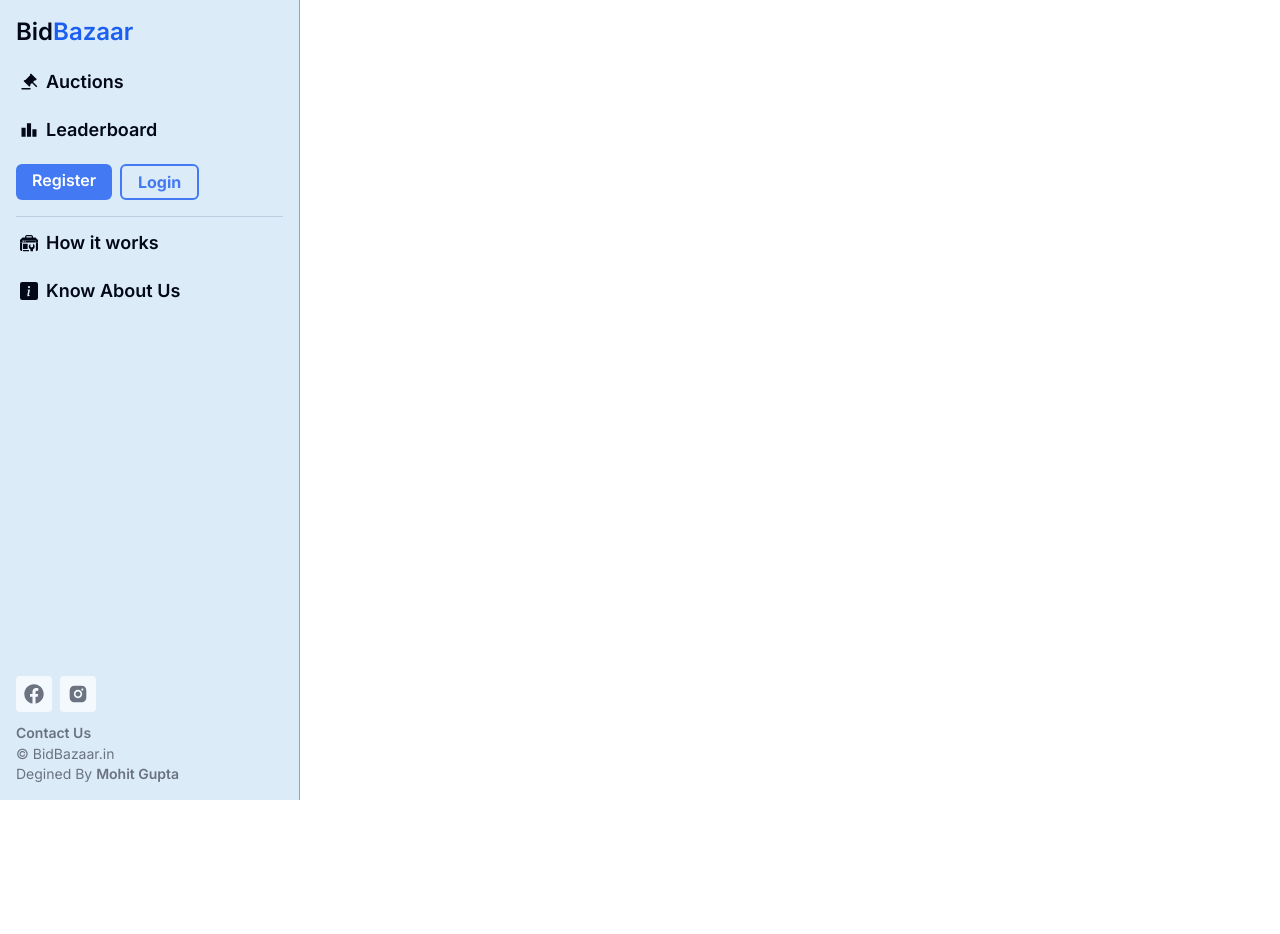
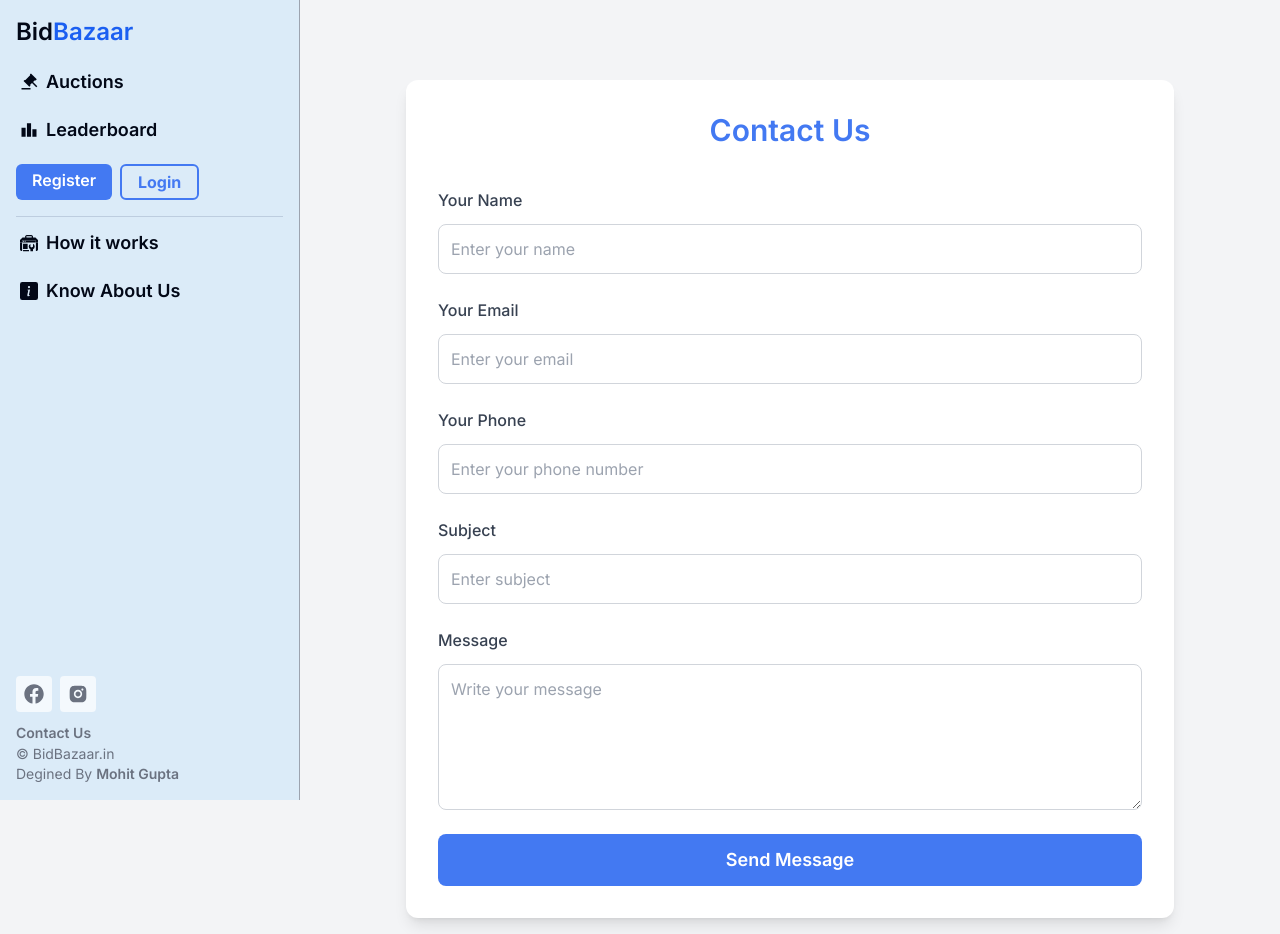
Before and after one commit to MohitCode17/Auction-Platform-Mern, a React (Vite) app in the folder frontend/: page /contact in a window 1280 px wide. Before the commit the page ends 800 px from the top, so only its background shows below. Built offline with nearby package versions, Linux system fonts and the light colour scheme; no server answers.

Commit message:
add contact form ui

```diff
--- a/frontend/src/App.jsx
+++ b/frontend/src/App.jsx
@@ -20,6 +20,7 @@
 
 import { ToastContainer } from "react-toastify";
 import "react-toastify/dist/ReactToastify.css";
+import Contact from "./pages/Contact";
 
 const App = () => {
   // FETCH USER PROFILE
@@ -43,6 +44,7 @@
         <Route path="/submit-commission" element={<SubmitCommission />} />
         <Route path="/how-it-works" element={<HowItWork />} />
         <Route path="/about-us" element={<About />} />
+        <Route path="/contact" element={<Contact />} />
         <Route path="/leaderboard" element={<LeaderboardPage />} />
         <Route path="/auctions" element={<Auctions />} />
         <Route path="/create-auction" element={<CreateAuction />} />
--- /dev/null
+++ b/frontend/src/pages/Contact.jsx
@@ -0,0 +1,113 @@
+import React, { useState } from "react";
+import { useNavigate } from "react-router-dom";
+import { toast } from "react-toastify";
+
+const Contact = () => {
+  const [name, setName] = useState("");
+  const [email, setEmail] = useState("");
+  const [phone, setPhone] = useState("");
+  const [subject, setSubject] = useState("");
+  const [message, setMessage] = useState("");
+  const [loading, setLoading] = useState(false);
+
+  const navigate = useNavigate();
+
+  const handleContactForm = (e) => {
+    e.preventDefault();
+    // Add form handling logic here
+  };
+
+  return (
+    <>
+      <section className="w-full h-fit px-5 pt-20 lg:pl-[320px] flex flex-col min-h-screen py-4 justify-start bg-gray-100">
+        <div className="bg-white mx-auto w-full max-w-3xl px-8 flex flex-col gap-6 items-center py-8 justify-center rounded-xl shadow-lg">
+          <h3 className="text-[#4379F2] text-3xl font-semibold mb-4 text-center">
+            Contact Us
+          </h3>
+          <form
+            className="flex flex-col gap-6 w-full"
+            onSubmit={handleContactForm}
+          >
+            <div className="flex flex-col gap-3">
+              <label className="text-[16px] font-medium text-gray-700">
+                Your Name
+              </label>
+              <input
+                type="text"
+                value={name}
+                onChange={(e) => setName(e.target.value)}
+                className="w-full p-3 border border-gray-300 rounded-lg focus:outline-none focus:ring-2 focus:ring-[#4379F2] transition-all duration-200"
+                placeholder="Enter your name"
+                required
+              />
+            </div>
+            <div className="flex flex-col gap-3">
+              <label className="text-[16px] font-medium text-gray-700">
+                Your Email
+              </label>
+              <input
+                type="email"
+                value={email}
+                onChange={(e) => setEmail(e.target.value)}
+                className="w-full p-3 border border-gray-300 rounded-lg focus:outline-none focus:ring-2 focus:ring-[#4379F2] transition-all duration-200"
+                placeholder="Enter your email"
+                required
+              />
+            </div>
+            <div className="flex flex-col gap-3">
+              <label className="text-[16px] font-medium text-gray-700">
+                Your Phone
+              </label>
+              <input
+                type="tel"
+                value={phone}
+                onChange={(e) => setPhone(e.target.value)}
+                className="w-full p-3 border border-gray-300 rounded-lg focus:outline-none focus:ring-2 focus:ring-[#4379F2] transition-all duration-200"
+                placeholder="Enter your phone number"
+                required
+              />
+            </div>
+            <div className="flex flex-col gap-3">
+              <label className="text-[16px] font-medium text-gray-700">
+                Subject
+              </label>
+              <input
+                type="text"
+                value={subject}
+                onChange={(e) => setSubject(e.target.value)}
+                className="w-full p-3 border border-gray-300 rounded-lg focus:outline-none focus:ring-2 focus:ring-[#4379F2] transition-all duration-200"
+                placeholder="Enter subject"
+                required
+              />
+            </div>
+            <div className="flex flex-col gap-3">
+              <label className="text-[16px] font-medium text-gray-700">
+                Message
+              </label>
+              <textarea
+                rows={5}
+                value={message}
+                onChange={(e) => setMessage(e.target.value)}
+                className="w-full p-3 border border-gray-300 rounded-lg focus:outline-none focus:ring-2 focus:ring-[#4379F2] transition-all duration-200"
+                placeholder="Write your message"
+                required
+              />
+            </div>
+
+            <button
+              className={`bg-[#4379F2] hover:bg-[#3561c9] text-white font-semibold text-lg py-3 px-6 rounded-lg transition-all duration-300 ease-in-out ${
+                loading ? "opacity-75" : ""
+              }`}
+              type="submit"
+              disabled={loading}
+            >
+              {loading ? "Sending Message..." : "Send Message"}
+            </button>
+          </form>
+        </div>
+      </section>
+    </>
+  );
+};
+
+export default Contact;
```
